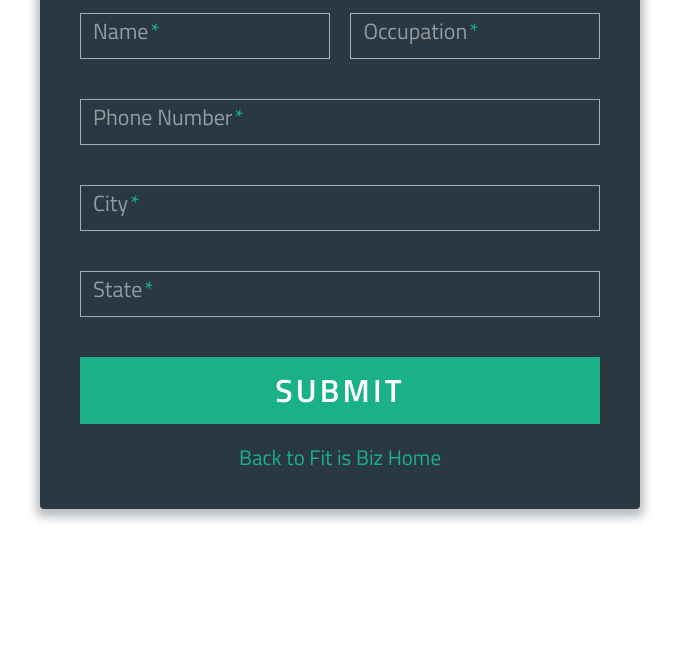
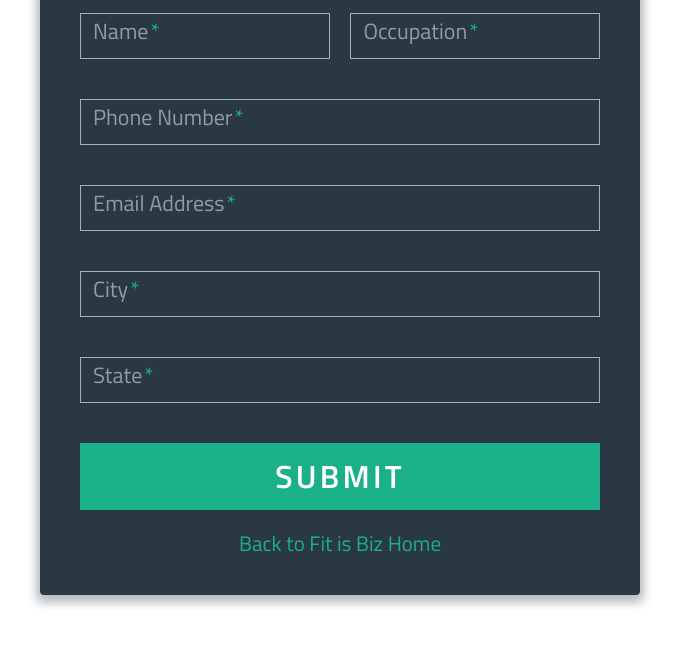
Before and after one commit to bmcavender/COSC412_Group2, a plain HTML site: page 412 Project/cosc412/adminLogin/healthprosubmit.html in a window 1280 px wide. Shown: the part 144-790 px from the top of the page, without its empty margins (300-979 px from the left). Drawn offline with nearby package versions, Linux system fonts and the light colour scheme.

Commit message:
Update healthprosubmit.html

```diff
--- a/412 Project/cosc412/adminLogin/healthprosubmit.html
+++ b/412 Project/cosc412/adminLogin/healthprosubmit.html
@@ -207,6 +207,12 @@
                   </div>
                   <div class="field-wrap">
                      <label>
+                     Email Address<span class="req">*</span>
+                     </label>
+                     <input type="email"required autocomplete="off" name="email"/>
+                  </div>
+                  <div class="field-wrap">
+                     <label>
                      City<span class="req">*</span>
                      </label>
                      <input type="text"required autocomplete="off" id="city" name="city"/>
```
